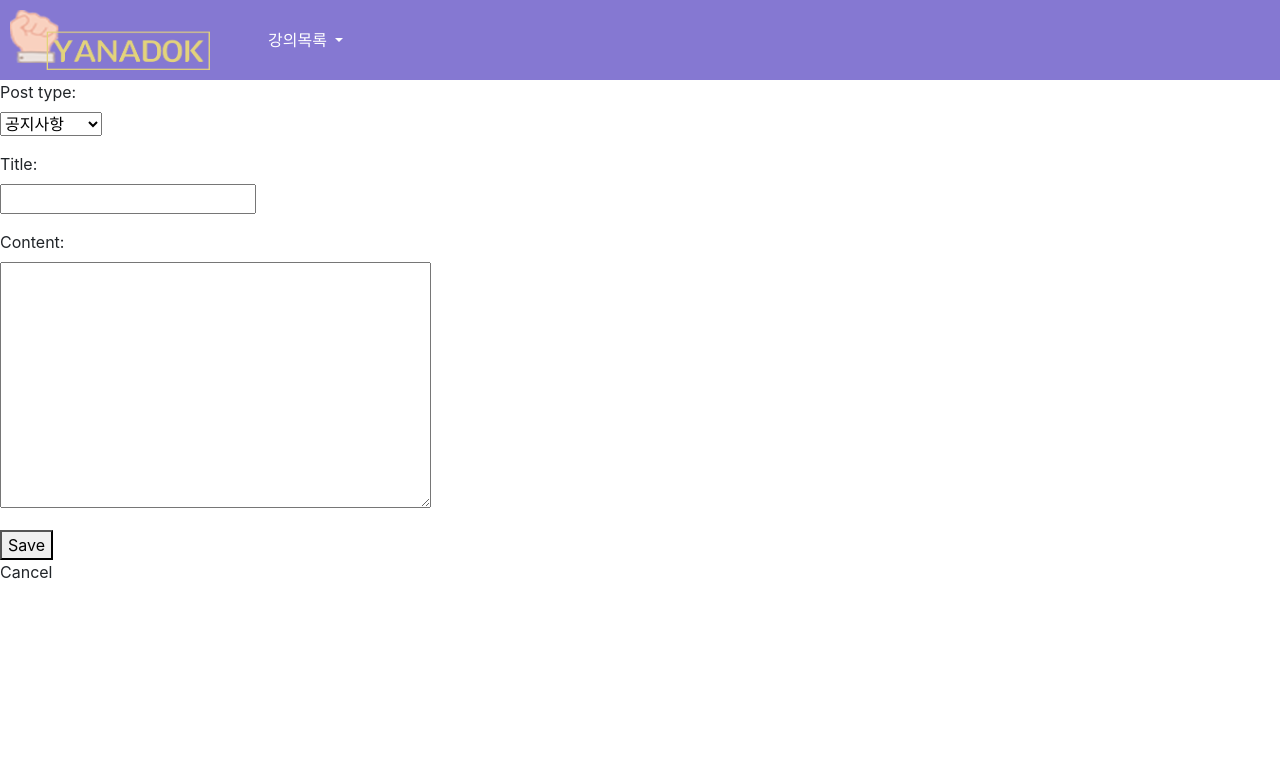
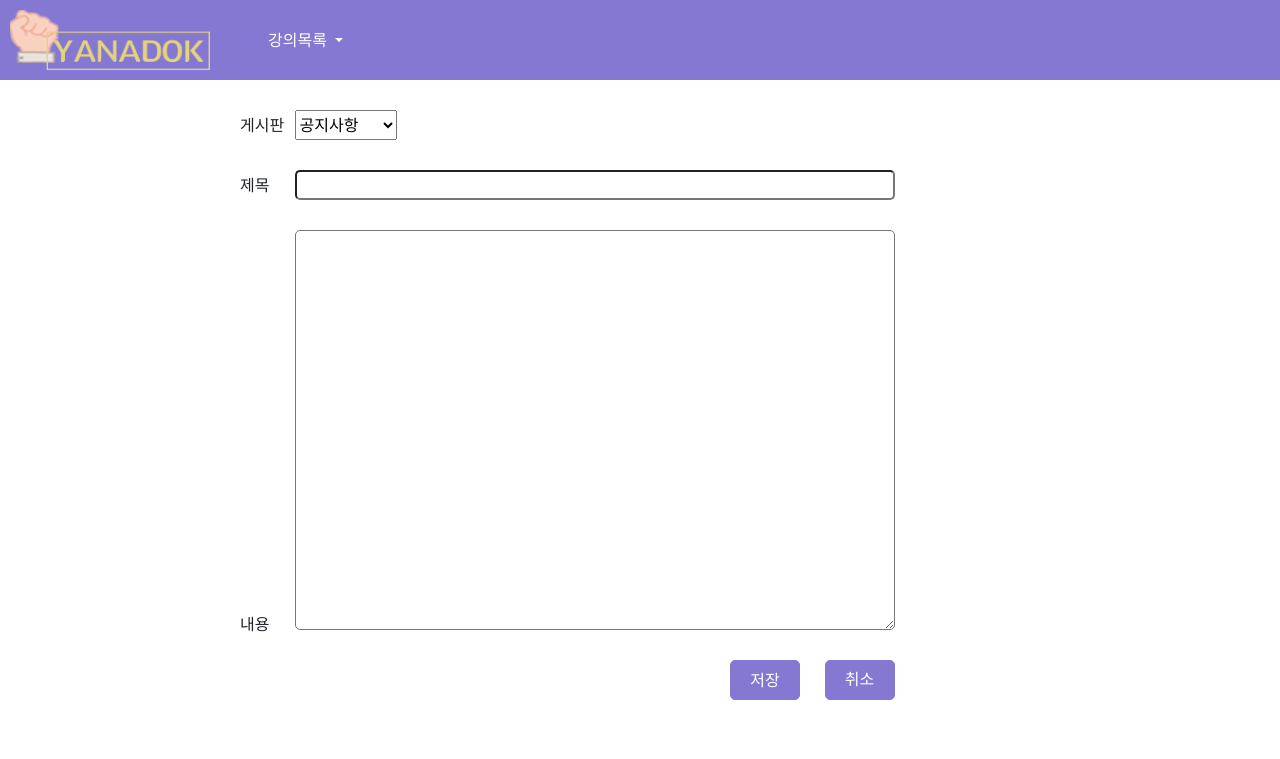
Before and after one commit to KUCC-2018-2/yanadok, a Django app: page /board/0/new_post/ in a window 1280 px wide. Shown: the top 759 px of the page. Run offline with Django 3.2, Linux system fonts and the light colour scheme; some libraries are stand-ins or nearby versions.

Commit message:
create prototype of new_post UI

```diff
--- a/board/views.py
+++ b/board/views.py
@@ -106,7 +106,7 @@ class NewPost(generic.View):
         if form.is_valid():
             post = form.save(commit=False)
             post.user_id = request.user
-            post.course_id = course.objects.get(course_id=course_id)
+            post.course_id = course_id
             post.save()
             return redirect('board:board', course_id)
         else:
@@ -127,7 +127,7 @@ class EditPost(generic.View):
     def post(self, request, post_id):
         template = 'board/new_post.html'
         posting = Post.objects.get(post_id=post_id)
-        course_id = posting.course_id.course_id
+        course_id = posting.course_id
         form = PostForm(request.POST, instance=posting)
         if form.is_valid():
             post = form.save(commit=False)
--- a/static/board/new_post.css
+++ b/static/board/new_post.css
@@ -0,0 +1,60 @@
+.input {
+    width: 600px;
+    height: 50px;
+    border-radius: 5px;
+}
+
+.label{
+    width: 50px;
+}
+
+.field{
+    margin-top: 30px;
+    width: 800px;
+}
+
+.box-type{
+    height: 30px;
+}
+
+.box-title{
+    height: 30px;
+}
+
+.box-content{
+    height: 400px;
+}
+
+.box-submit{
+    padding-left:480px;
+    height: 100px;
+}
+
+#id_post_type{
+    height: 30px;
+}
+
+#id_title{
+    height: 30px;
+}
+
+#id_content{
+    height: 400px;
+}
+
+
+.btn {
+    width: 70px;
+    height: 40px;
+    border-radius: 5px;
+    margin: 0 10px 0 10px;
+}
+
+.text-white {
+    color: #fff!important;
+}
+
+.btn-primary {
+    border-color: #8578d2 !important;
+    background-color: #8578d2 !important;
+}
--- a/templates/board/new_post.html
+++ b/templates/board/new_post.html
@@ -1,35 +1,42 @@
 {% extends 'base.html' %}
-
+{% block head %}
+    {% load staticfiles %}
+    <link rel="stylesheet" type="text/css" href="{% static 'board/new_post.css' %}">
+{% endblock %}
 {% block content %}
-{% include 'nav2.html' %}
+{% include "nav2.html" %}
 <form method="post" >
     {% csrf_token %}
 
-    <p>
-    {{ form.post_type.label_tag }}<br>
-        {{ form.post_type }}
-        {% for error in field.errors %}
-          <p style="color: red">{{ error }}</p>
-        {% endfor %}
-    </p>
-    <p>
-    {{ form.title.label_tag }}<br>
-        {{ form.title }}
-        {% for error in field.errors %}
-          <p style="color: red">{{ error }}</p>
-        {% endfor %}
-    </p>
-    <p>
-    {{ form.content.label_tag }}<br>
-        {{ form.content }}
-        {% for error in field.errors %}
-          <p style="color: red">{{ error }}</p>
-        {% endfor %}
-    </p>
+    <div class="col">
+        <div class="row justify-content-center">
+            <div class="field box-type">
+                <label for="id_post_type" class="label">게시판</label>
+                <select name="post_type" id="id_post_type">
+                    <option value="공지사항" selected="">공지사항</option>
+                    <option value="스터디/팀플">스터디/팀플</option>
+                </select>
+            </div>
+        </div>
+        <div class="row justify-content-center">
+            <div class="field box-title">
+                <label for="id_title" class="label">제목</label>
+                <input type="text" name="title" maxlength="20" id="id_title" class="input">
+            </div>
 
-    <button type="submit">Save</button>
+        </div>
+        <div class="row justify-content-center">
+            <div class="field box-content">
+                <label for="id_content" class="label">내용</label>
+                <textarea name="content" cols="40" rows="10" required="" id="id_content" class="input"></textarea>
+            </div>
+
+        </div>
+        <div class="row justify-content-center">
+            <div class="field box-submit">
+                <button type="submit" class="btn btn-primary text-white">저장</button>
+                <a href="javascript:history.back()" class="btn btn-primary text-white">취소</a>
+            </div>
+        </div>
 </form>
-<p>
-    <a href="javascript:history.back()">Cancel</a>
-</p>
 {% endblock %}
```
